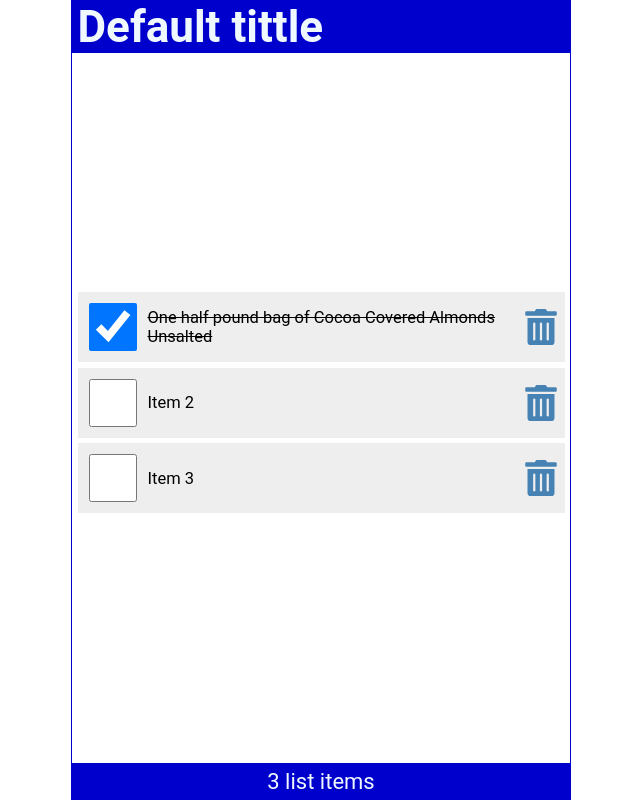
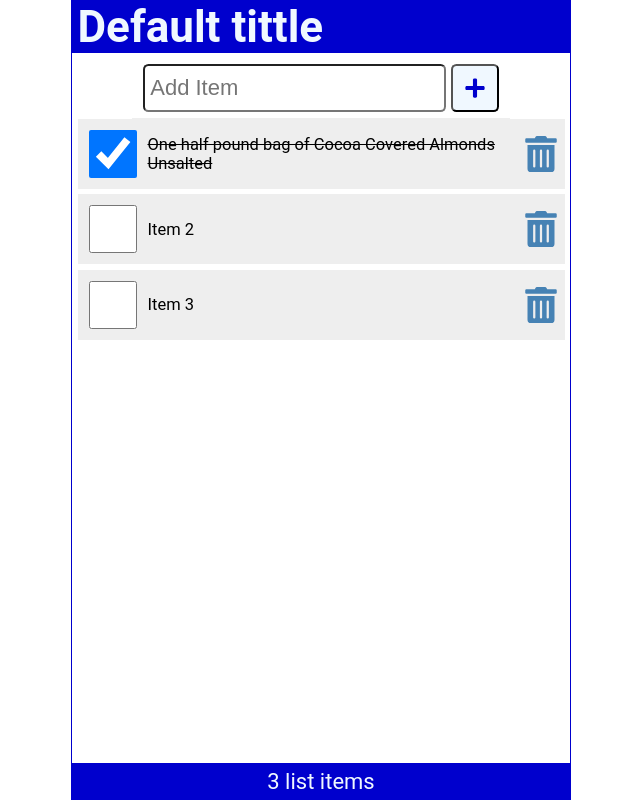
Before and after one commit to LollyTim/its-react-again, a React (Create React App) app in the folder tut1/: page / in a window 1280 px wide. Shown: the whole page, without its empty margins (319-959 px from the left). Built offline with nearby package versions, Linux system fonts and the light colour scheme.

Commit message:
updated the learning

```diff
--- /dev/null
+++ b/tut1/src/AddItem.jsx
@@ -0,0 +1,18 @@
+import React from 'react'
+import {FaPlus} from 'react-icons/fa'
+
+const AddItem = () => {
+  return (
+    <div>
+      <form className='addForm'>
+        <label htmlFor="addItem">Add Item</label>
+        <input type="text" name="" id="addItem" placeholder='Add Item' autoFocus />
+        <button type='button ' aria-label='Add item'>
+            <FaPlus />
+        </button>
+      </form>
+    </div>
+  )
+}
+
+export default AddItem
--- a/tut1/src/App.js
+++ b/tut1/src/App.js
@@ -1,3 +1,4 @@
+import AddItem from "./AddItem";
 import Content from "./Content";
 import Footer from "./Footer";
 import Header from "./Header";
@@ -38,6 +39,7 @@
   return (
     <div className="App">
       <Header />
+      <AddItem />
       <Content
         items={items}
         handleCheck={handleCheck}
--- a/tut1/src/index.css
+++ b/tut1/src/index.css
@@ -10,8 +10,9 @@
 
 body {
   min-height: 100vh;
-  font-family: "Roboto", "Oxygen", "Ubuntu", "Cantarell", "Fira Sans",
-    "Droid Sans", "Helvetica Neue", sans-serif;
+  font-family: 'Roboto', 'Oxygen',
+    'Ubuntu', 'Cantarell', 'Fira Sans', 'Droid Sans', 'Helvetica Neue',
+    sans-serif;
   -webkit-font-smoothing: antialiased;
   -moz-osx-font-smoothing: grayscale;
 }
@@ -43,7 +44,7 @@
   display: flex;
   flex-direction: column;
   flex-grow: 1;
-  justify-content: center;
+  justify-content: flex-start;
   align-items: center;
   overflow-y: auto;
 }
@@ -115,3 +116,70 @@
   color: red;
   outline: none;
 }
+
+.addForm {
+  width: 100%;
+  display: flex;
+  justify-content: flex-start;
+  margin: 0.5rem 0 0;
+  padding: 0 0.5rem 0.25rem;
+  border-bottom: 1px solid #eee;
+}
+
+.addForm label {
+  position: absolute;
+  left: -99999px;
+}
+
+.addForm input[type='text'] {
+  flex-grow: 1;
+  max-width: calc(100% - 50px);
+  min-height: 48px;
+  font-size: 1rem;
+  padding: 0.25rem;
+  border-radius: 0.25rem;
+  margin-right: 0.25rem;
+  outline: none;
+}
+
+button {
+  height: 48px;
+  min-width: 48px;
+  border-radius: 0.25rem;
+  padding: 0.5rem;
+  font-size: 1rem;
+  background-color: aliceblue;
+  color: mediumblue;
+  cursor: pointer;
+}
+
+button:focus,
+button:hover {
+  color: white;
+  background-color: limegreen;
+  outline: none;
+}
+
+.searchForm {
+  width: 100%;
+  display: flex;
+  justify-content: flex-start;
+  margin: 0.25rem 0 0;
+  padding: 0 0.5rem 0.25rem;
+  border-bottom: 1px solid #eee;
+}
+
+.searchForm label {
+  position: absolute;
+  left: -99999px;
+}
+
+.searchForm input[type='text'] {
+  flex-grow: 1;
+  max-width: 100%;
+  min-height: 48px;
+  font-size: 1rem;
+  padding: 0.25rem;
+  border-radius: 0.25rem;
+  outline: none;
+}
```
